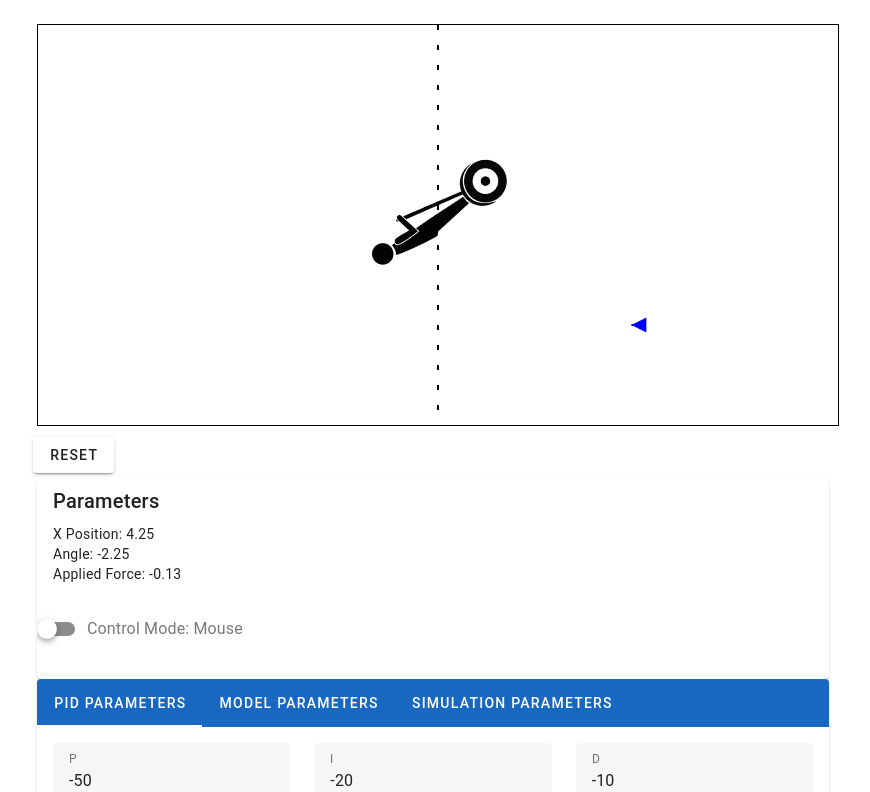
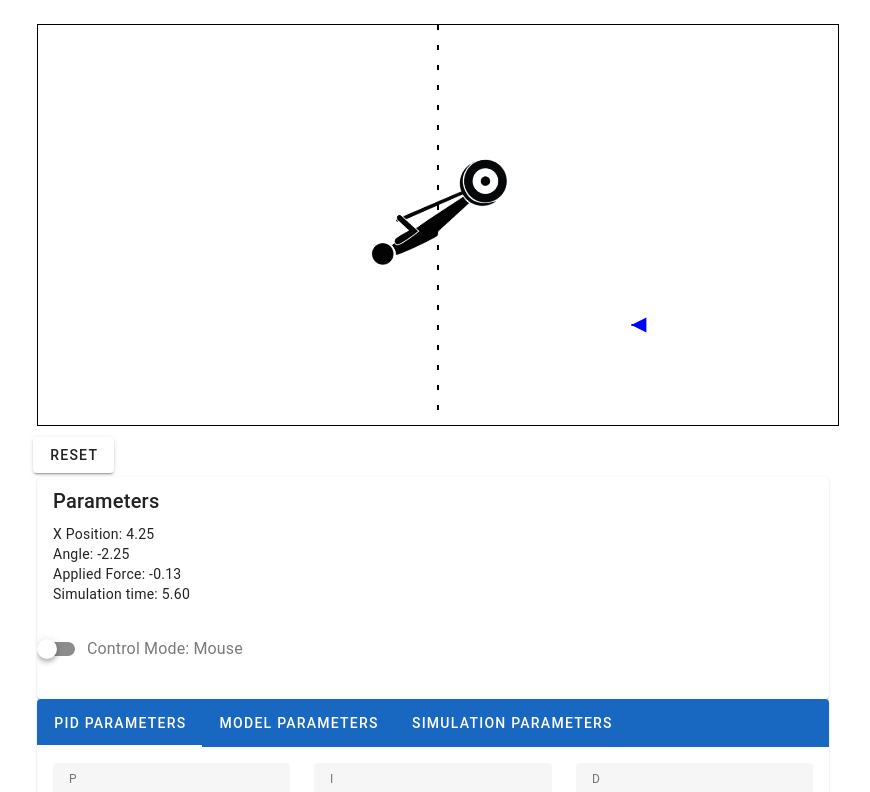
Before and after one commit to CVUT-FS-12110/control_game_frontend, a Vue app: page / in a window 1280 px wide. Shown: the top 792 px of the page, without its empty margins (27-897 px from the left). Built offline with nearby package versions, Linux system fonts and the light colour scheme.

Commit message:
timer added with visualization

```diff
--- a/src/components/Parameters.vue
+++ b/src/components/Parameters.vue
@@ -6,6 +6,7 @@
         <p>X Position: {{ xPos.toFixed(2) }}</p>
         <p>Angle: {{ angle.toFixed(2) }}</p>
         <p>Applied Force: {{ force.toFixed(2) }}</p>
+        <p>Simulation time: {{ time.toFixed(2) }}</p>
         <!-- Add more parameters as needed -->
       <!-- </v-card-text>
       <v-card-text>
@@ -136,6 +137,7 @@
       const xPos = computed(() => store.state.x);
       const force = computed(() => store.state.totalForce);
       const angle = computed(() => store.state.fi);
+      const time = computed(() => store.state.currentTime);
       const tab = ref();
       const p_constant = ref(store.state.p_constant);
       const i_constant = ref(store.state.i_constant);
@@ -212,6 +214,7 @@
         i_constant,
         d_constant,        // Add more parameters as needed
         max_force,
+        time,
       };
     },
   }
--- a/src/components/PendulumCanvas.vue
+++ b/src/components/PendulumCanvas.vue
@@ -312,7 +312,6 @@
         store.commit('updateX', states.x);
         store.commit('updateForce', 0);
         store.dispatch('resetTimer');
-        store.dispatch('stopTimer');
       };
 
       return {
--- a/src/logic/stateStore.js
+++ b/src/logic/stateStore.js
@@ -133,13 +133,13 @@ export const stateStore = createStore({
     startTimer({ commit, state }) {
       const timer = setInterval(() => {
         if (state.currentTime < state.timeLimit) {
-          commit('setCurrentTime', state.currentTime + 1);
+          commit('setCurrentTime', state.currentTime + 0.01);
         } else {
           clearInterval(timer);
           // Dispatch an action at the end of the timer, if needed
           // commit('endOfSimulation');
         }
-      }, 1000);
+      }, 10);
     },
     resetTimer({ commit }) {
       commit('resetTimer');
```
